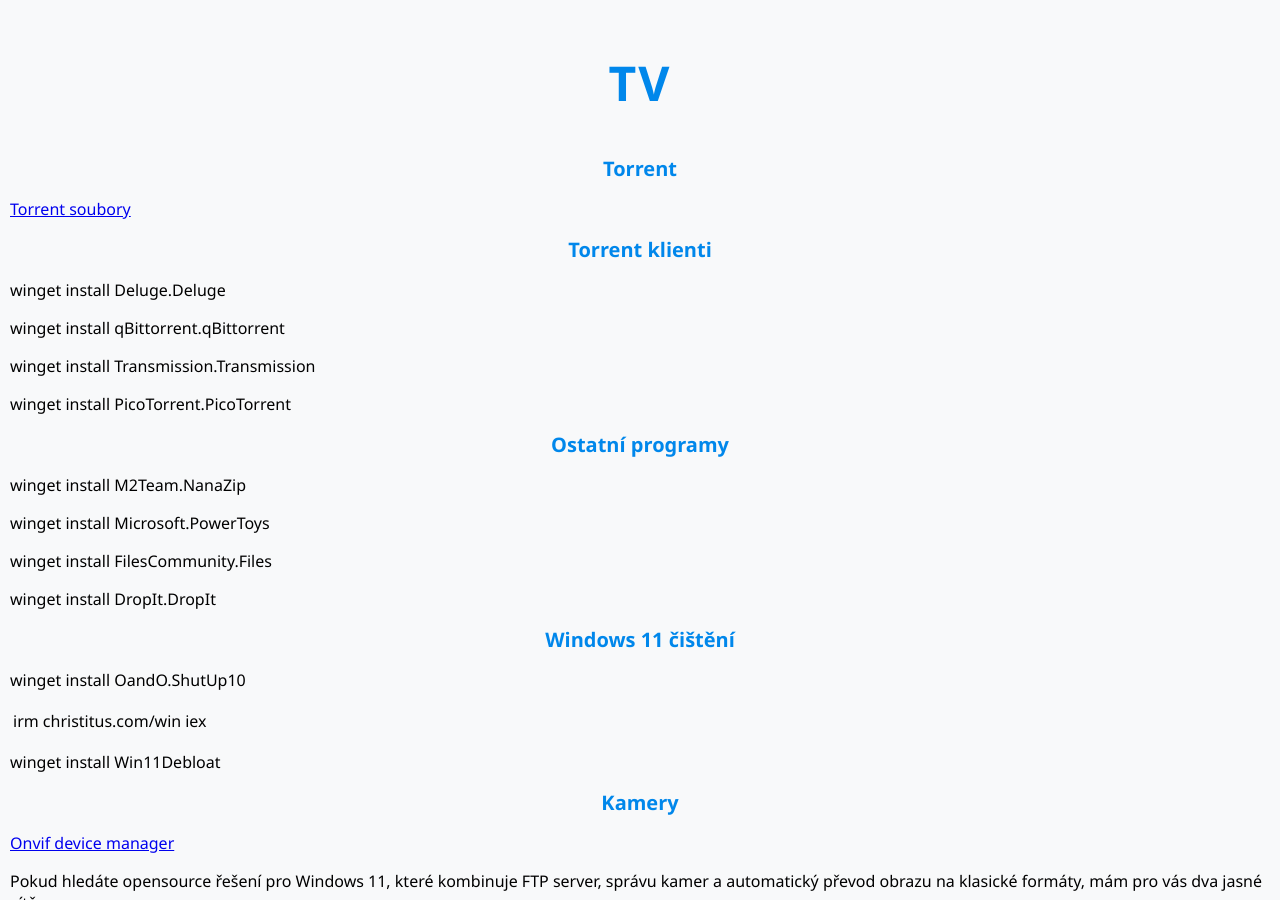
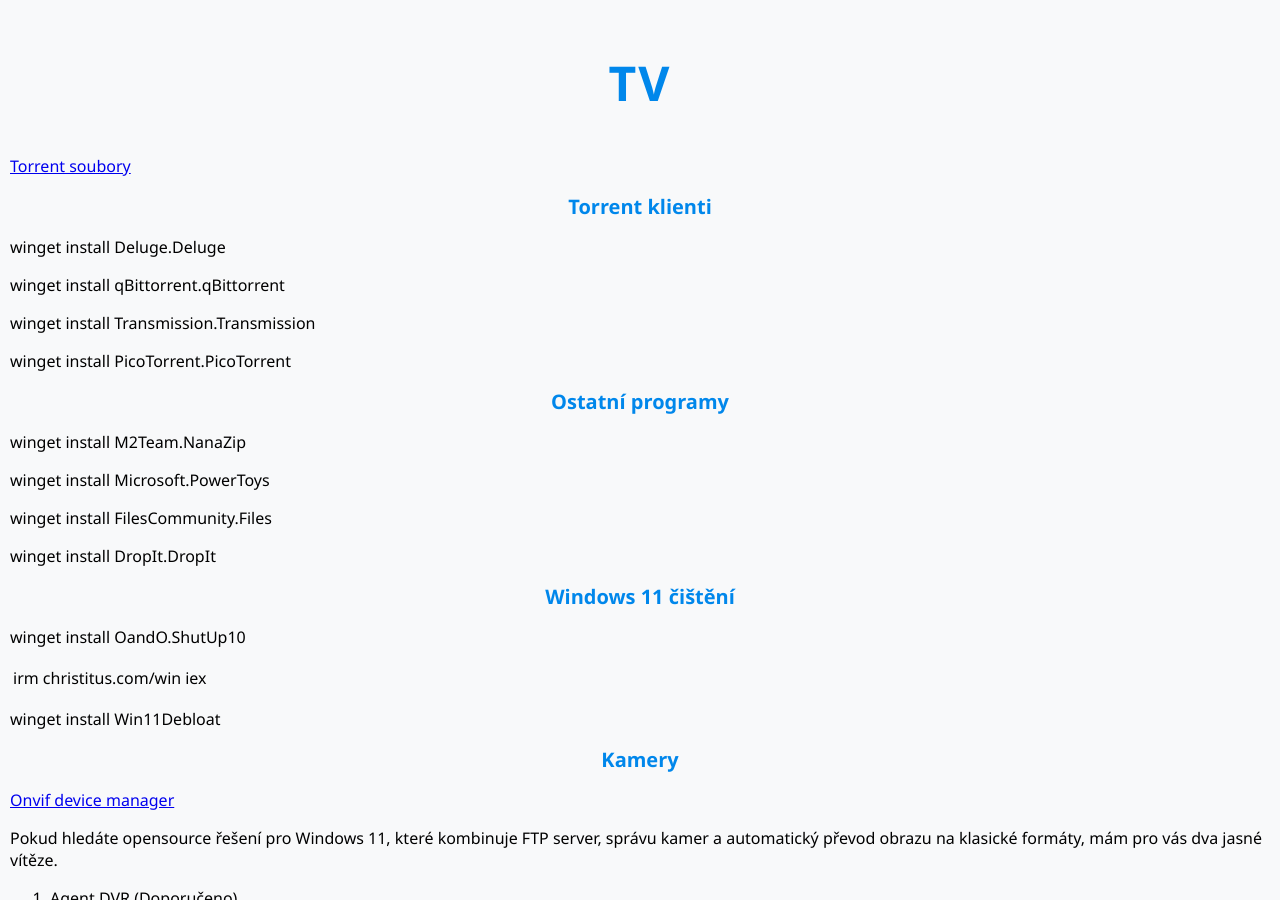
Before and after one commit to bedjan/bedjan.github.io, a Jekyll site: the page built from tv.md, in a window 1280 px wide and 900 px high. Built offline with Jekyll 4.4.1, drawn with Linux system fonts in a browser that asks for light colours; our own code applies the rules of GitHub Pages for plain Markdown files.

Commit message:
Update tv.md

```diff
--- a/tv.md
+++ b/tv.md
@@ -1,9 +1,5 @@
 ---
 ---
-
-
-
-# Torrent
 
 [Torrent soubory](https://www.dropbox.com/scl/fo/w3x5naidjcghoyhwep3wn/AGoYubQUkgXLRpw30je_hcY?rlkey=pmpgz4soem6w0a59bmspkx8x4&st=59cq3h6d&dl=0)
 
```
